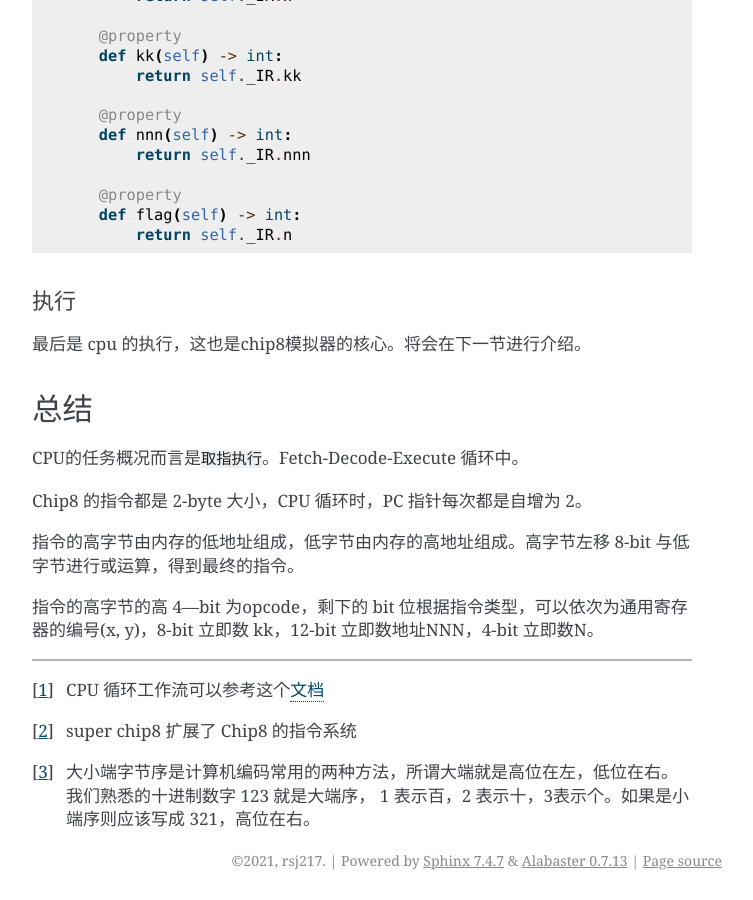
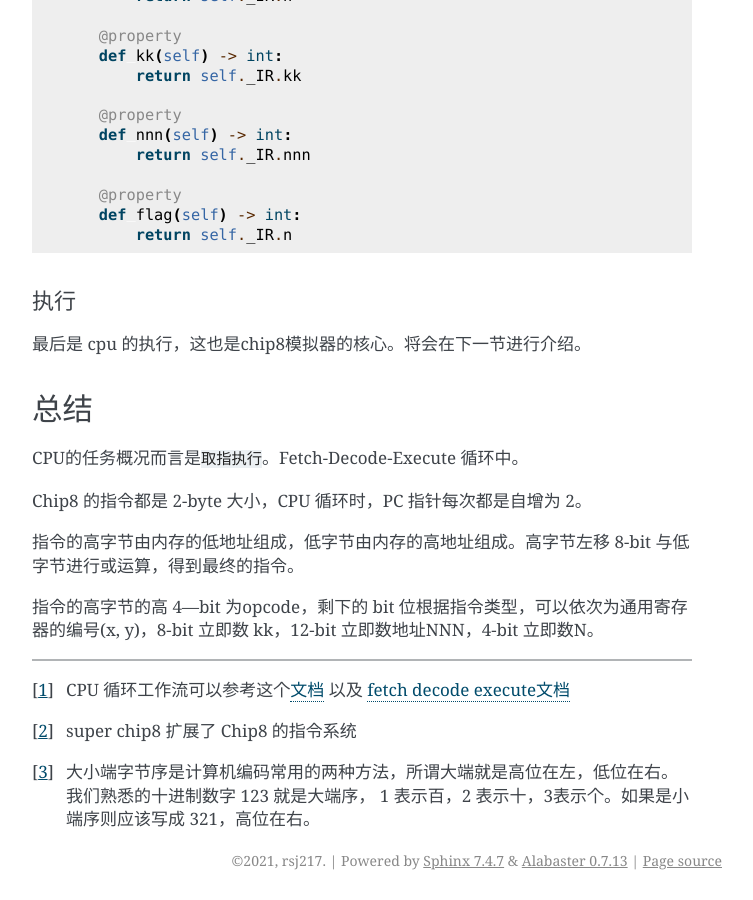
Before and after one commit to rsj217/chip8-py, a Sphinx documentation site: the page built from docs/source/tutorial/05_cpu_instruction.md, in a window 1280 px wide and 900 px high, scrolled down 5627 px. Shown: the whole window, without its empty margins (388-1141 px from the left). Built offline with Sphinx 7.4.7, drawn with Linux system fonts in a browser that asks for light colours.

Commit message:
doc link

```diff
--- a/docs/source/tutorial/05_cpu_instruction.md
+++ b/docs/source/tutorial/05_cpu_instruction.md
@@ -243,6 +243,6 @@ Chip8 的指令都是 2-byte 大小，CPU 循环时，PC 指针每次都是自
 
 指令的高字节的高 4—bit 为opcode，剩下的 bit 位根据指令类型，可以依次为通用寄存器的编号(x, y)，8-bit 立即数 kk，12-bit 立即数地址NNN，4-bit 立即数N。
 
-[^1]: CPU 循环工作流可以参考这个[文档](http://www.mathcs.emory.edu/~cheung/Courses/170/Syllabus/01/intro-computer2.html)
+[^1]: CPU 循环工作流可以参考这个[文档](http://www.mathcs.emory.edu/~cheung/Courses/170/Syllabus/01/intro-computer2.html) 以及 [fetch decode execute文档](https://www.futurelearn.com/info/courses/how-computers-work/0/steps/49284)
 [^2]: super chip8 扩展了 Chip8 的指令系统
 [^3]: 大小端字节序是计算机编码常用的两种方法，所谓大端就是高位在左，低位在右。我们熟悉的十进制数字 123 就是大端序， 1 表示百，2 表示十，3表示个。如果是小端序则应该写成 321，高位在右。
```
Also changed, not shown: 5 other files.
